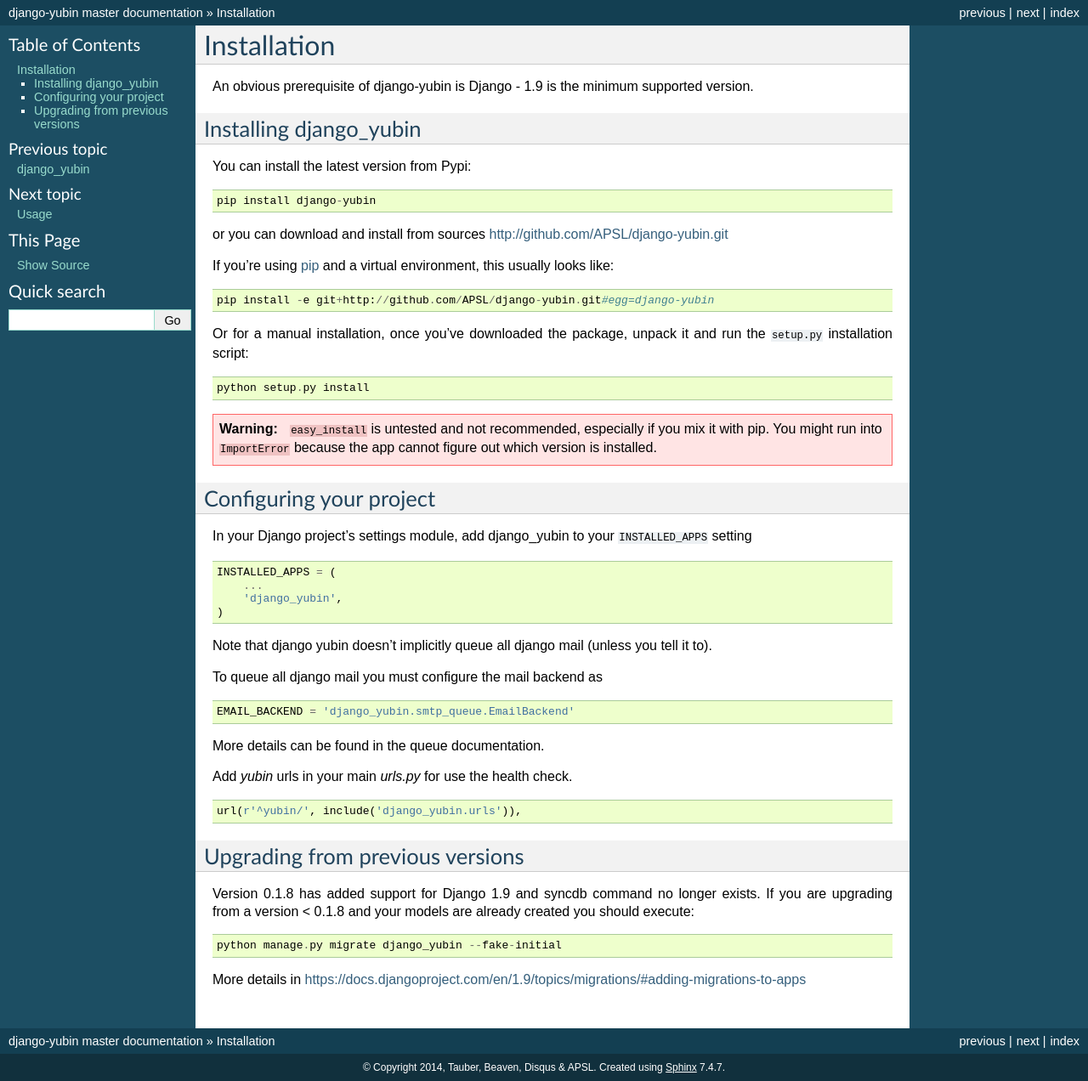
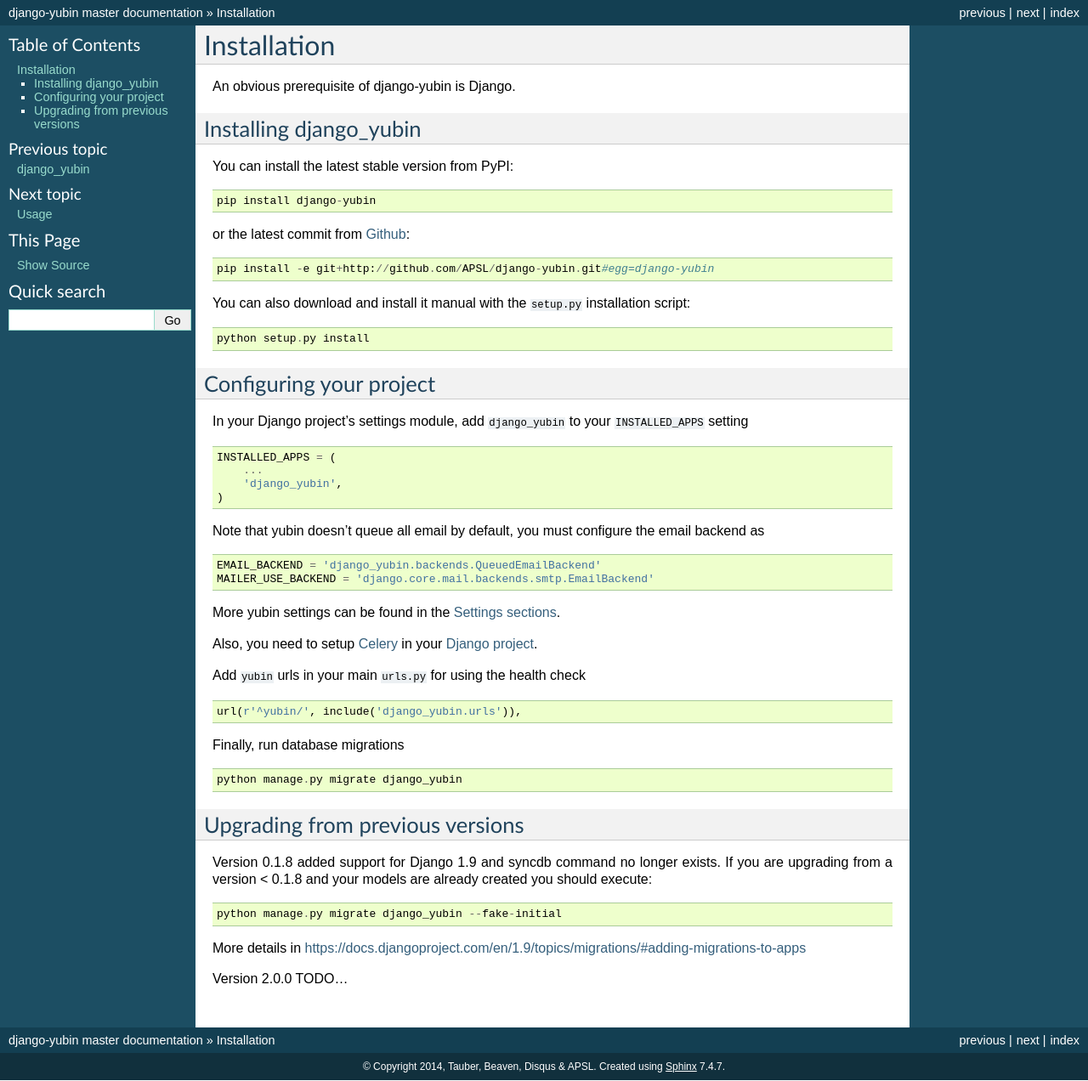
Before and after one commit to APSL/django-yubin, a Sphinx documentation site: the page built from docs/install.rst, in a window 1280 px wide. Shown: the whole page at 85% size. Built offline with Sphinx 7.4.7, drawn with Linux system fonts in a browser that asks for light colours.

Commit message:
Update install doc
TODO: upgrade from 1.x to 2.0.0

```diff
--- a/docs/install.rst
+++ b/docs/install.rst
@@ -1,43 +1,27 @@
-============
 Installation
 ============
 
-An obvious prerequisite of django-yubin is Django - 1.9 is the
-minimum supported version.
-
+An obvious prerequisite of django-yubin is Django.
 
 Installing django_yubin
-==========================
+-----------------------
 
-You can install the latest version from Pypi::
+You can install the latest stable version from PyPI::
 
     pip install django-yubin
 
-
-or you can download and install from sources http://github.com/APSL/django-yubin.git
-
-If you're using pip__ and a virtual environment, this usually looks like::
+or the latest commit from `Github <https://github.com/APSL/django-yubin>`_::
 
     pip install -e git+http://github.com/APSL/django-yubin.git#egg=django-yubin
 
-.. __: http://pip.openplans.org/
-
-Or for a manual installation, once you've downloaded the package, unpack it
-and run the ``setup.py`` installation script::
+You can also download and install it manual with the ``setup.py`` installation script::
 
     python setup.py install
 
+Configuring your project
+------------------------
 
-.. warning:: ``easy_install`` is untested and not recommended, especially if you
-   mix it with pip. You might run into ``ImportError`` because the app
-   cannot figure out which version is installed.
-
-
-Configuring your project
-========================
-
-In your Django project's settings module, add django_yubin to your
-``INSTALLED_APPS`` setting
+In your Django project's settings module, add ``django_yubin`` to your ``INSTALLED_APPS`` setting
 
 .. code:: python
 
@@ -46,34 +30,39 @@ In your Django project's settings module, add django_yubin to your
         'django_yubin',
     )
 
-
-
-Note that django yubin doesn't implicitly queue all django mail (unless you
-tell it to).
-
-To queue all django mail you must configure the mail backend as
+Note that yubin doesn't queue all email by default, you must configure the email backend as
 
 .. code:: python
 
-    EMAIL_BACKEND = 'django_yubin.smtp_queue.EmailBackend'
+    EMAIL_BACKEND = 'django_yubin.backends.QueuedEmailBackend'
+    MAILER_USE_BACKEND = 'django.core.mail.backends.smtp.EmailBackend'
 
-More details can be found in the queue documentation.
+More yubin settings can be found in the :doc:`Settings sections <settings>`.
 
-Add *yubin* urls in your main *urls.py* for use the health check.
+Also, you need to setup `Celery <https://docs.celeryq.dev/en/stable/>`_ in your
+`Django project <https://docs.celeryq.dev/en/stable/django/first-steps-with-django.html>`_.
+
+Add ``yubin`` urls in your main ``urls.py`` for using the health check
 
 .. code:: python
 
     url(r'^yubin/', include('django_yubin.urls')),
 
+Finally, run database migrations
+
+.. code:: python
+
+    python manage.py migrate django_yubin
 
 Upgrading from previous versions
-================================
+--------------------------------
 
-Version 0.1.8 has added support for Django 1.9 and syncdb command no longer
-exists. If you are upgrading from a version < 0.1.8 and your models are
-already created you should execute::
+Version 0.1.8 added support for Django 1.9 and syncdb command no longer exists. If you are
+upgrading from a version < 0.1.8 and your models are already created you should execute::
 
     python manage.py migrate django_yubin --fake-initial
 
+More details in https://docs.djangoproject.com/en/1.9/topics/migrations/#adding-migrations-to-apps
 
-More details in https://docs.djangoproject.com/en/1.9/topics/migrations/#adding-migrations-to-apps
+
+Version 2.0.0 TODO...
```
